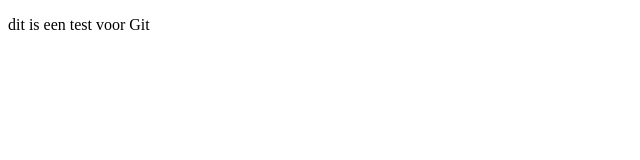
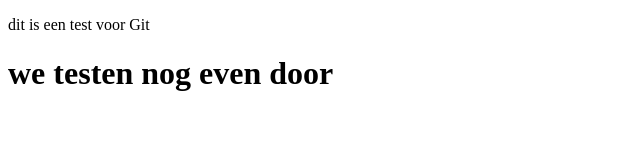
Before and after one commit to JesRozendaal/git-test-repository, a plain HTML site: page index.html in a window 1280 px wide. Shown: the whole page, without its empty margins (0-640 px from the left). Drawn offline with Linux system fonts and the light colour scheme.

Commit message:
nieuwe wijziging

```diff
--- a/index.html
+++ b/index.html
@@ -6,5 +6,6 @@
 </head>
 <body>
 <p>dit is een test voor Git</p>
+<h1>we testen nog even door</h1>
 </body>
 </html>
```
